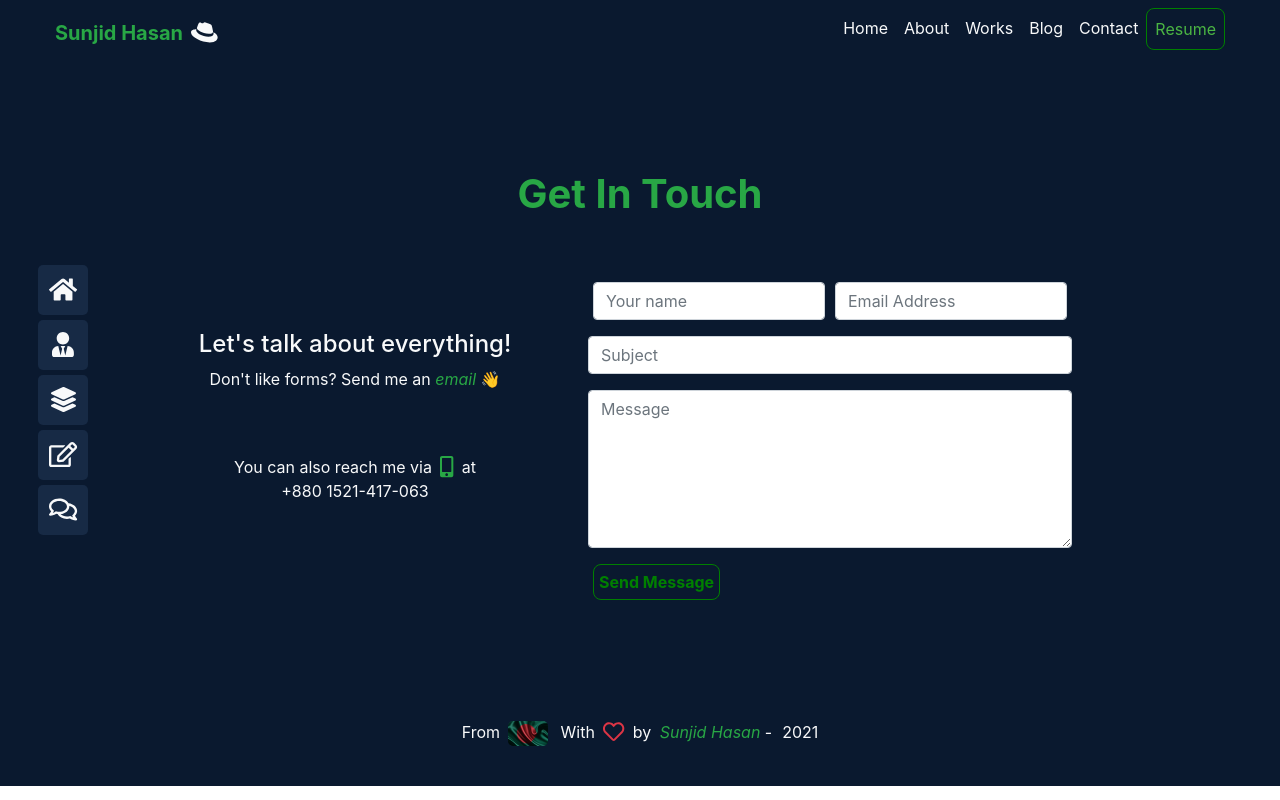
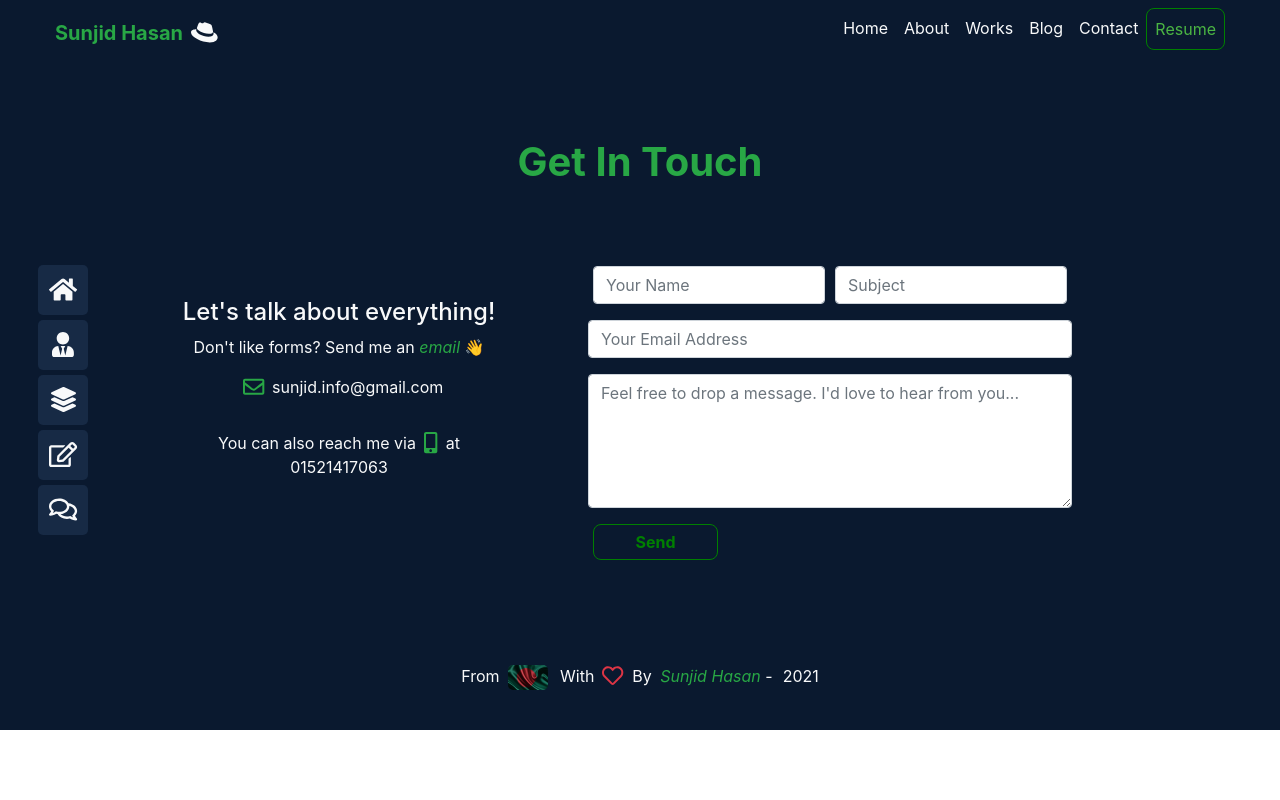
Before and after one commit to sunjid-git/sunjid-portfolio, a React (Create React App) app: page /contact in a window 1280 px wide. Built offline with nearby package versions, Linux system fonts and the light colour scheme.

Commit message:
almost near to complete

```diff
--- a/src/Components/AboutMe/AboutMe.css
+++ b/src/Components/AboutMe/AboutMe.css
@@ -1,5 +1,5 @@
 .aboutMe{
-    height: 600px;
+    height: 725px;
 }
 .sunjidImg{
     height:200px;
--- a/src/Components/AboutMe/AboutMe.js
+++ b/src/Components/AboutMe/AboutMe.js
@@ -26,8 +26,12 @@ const AboutMe = () => {
                 </a>
             </div>
 
-            <p className="textAbout">Hi, Glad to meet you... <br/> I am a self-taught front-end web developer with a Bachelor's <br/> in Computer Science and Engineering. I count myself as a continuous <br/> learner  and committed to developing myself with <br/>  trial, error and success in the way of my learning path... </p>
+
+
+
            </div>
+
+           <p className="textAbout text-center mb-5">Hi, Glad to meet you... <br/> I am a self-taught front-end web developer with a Bachelor's <br/> in Computer Science and Engineering. I count myself as a continuous <br/> learner  and committed to developing myself with <br/>  trial, error and success in the way of my learning path... </p>
 
             <div className=" d-flex justify-content-center">
                 <Link  to={`/contact`}>
--- a/src/Components/Contact/Contact.css
+++ b/src/Components/Contact/Contact.css
@@ -8,6 +8,7 @@
     border-radius: 8px;
     color: green;
     font-weight: bolder;
+    width: 125px;
 }
 .sendMessage:hover{
     background-color: green;
--- a/src/Components/Contact/Contact.js
+++ b/src/Components/Contact/Contact.js
@@ -2,10 +2,25 @@ import React from 'react';
 import './Contact.css';
 import { FontAwesomeIcon } from '@fortawesome/react-fontawesome';
 import {  faMobileAlt } from '@fortawesome/free-solid-svg-icons';
+import { faEnvelope } from '@fortawesome/free-regular-svg-icons';
+
+import emailjs from "emailjs-com";
 
 const Contact = () => {
+
+    function sendEmail(e) {
+        e.preventDefault();
+
+        emailjs.sendForm('service_ee5rduq', 'template_ifn2lde', e.target, 'user_auDCWQqpwHwe2nHdx1rCG')
+          .then((result) => {
+              console.log(result.text);
+          }, (error) => {
+              console.log(error.text);
+          });
+      }
+
     return (
-    <div className="background contact p-5">
+    <div className="background contact p-3">
     <h1 className="text-center text-success font-weight-bolder pt-5">Get In Touch</h1>
        <div className="container text-light">
         <div className="row mt-3 text-center d-flex justify-content-center">
@@ -13,33 +28,43 @@ const Contact = () => {
                 <h4>Let's talk about everything!</h4>
                 <p>Don't like forms? Send me an <i className="text-success">email</i> 👋</p>
 
-                <div className="p-5">
+                <p><FontAwesomeIcon icon={faEnvelope} className=" ml-2 mr-2 text-success fa-lg" />sunjid.info@gmail.com</p>
+
+                <div className="p-3">
                 You can also reach me via
                 <FontAwesomeIcon icon={faMobileAlt} className=" ml-2 mr-1 text-success fa-lg" />  at
-                <p>+880 1521-417-063</p>
+                <p>01521417063</p>
                 </div>
+            </div>
 
-            </div>
-            <div className="col-md-6 p-5 pb-5">
-            <form>
+            <div className="col-md-6 p-5 m-3 pb-5 pt-5">
+
+            <form className="contact-form" onSubmit={sendEmail}>
                 <div className="form-row">
+
                     <div className="col mb-3">
-                    <input type="text" className="form-control" required placeholder="Your name "/>
+                    <input type="text" name="name" placeholder="Your Name" className="form-control"/>
                     </div>
+
                     <div className="col ">
-                    <input type="email" className="form-control" required placeholder="Email Address"/>
+                    <input type="text" name="subject" placeholder="Subject" className="form-control"/>
                     </div>
+
                     <br/>
-                    <input type="text" className="form-control mb-3" required placeholder="Subject"/>
+
+                    <input type="email" name="email" placeholder="Your Email Address" className="form-control mb-3"/>
                     <br/>
-                    <textarea name="" id="" cols="25" rows="6" className="form-control" required placeholder="Message"></textarea>
+
+                    <textarea name="message" id="" cols="15" rows="5" className="form-control"  placeholder="Feel free to drop a message. I'd love to hear from you..." required ></textarea>
 
                     <div className="col-auto pt-3">
-                    <button type="submit" className="sendMessage">Send Message</button>
+                    <input type="submit" value="Send" className="sendMessage"/>
                     </div>
 
                 </div>
             </form>
+
+
             </div>
         </div>
 
--- a/src/Components/ContactMe/ContactMe.js
+++ /dev/null
@@ -1,33 +0,0 @@
-import React from 'react';
-import emailjs from "emailjs-com";
-
-const ContactMe = () => {
-
-    function sendEmail(e) {
-        e.preventDefault();
-
-    emailjs.sendForm('gmail', 'template_baebb4h', e.target, 'user_auDCWQqpwHwe2nHdx1rCG').then((result) => {
-        console.log(result.text);
-    }, (error) => {
-        console.log(error.text);
-    });
-    e.target.reset()
-    }
-
-    return (
-        <div>
-        <div className="container">
-        <form className="contact-form" onSubmit={sendEmail}>
-      <input type="text" name="name" />
-      <label>Email</label>
-      <input type="email" name="email" />
-      <label>Message</label>
-      <textarea name="message" />
-      <input type="submit" value="Send" />
-    </form>
-        </div>
-    </div>
-    );
-};
-
-export default ContactMe;
--- a/src/Components/ContactPage/ContactPage.js
+++ b/src/Components/ContactPage/ContactPage.js
@@ -1,6 +1,5 @@
 import React from 'react';
 import Contact from '../Contact/Contact';
-import ContactMe from '../ContactMe/ContactMe';
 import FixedSideBar from '../FixedSideBar/FixedSideBar';
 import Footer from '../Shared/Footer/Footer';
 import Header from '../Shared/Header/Header';
@@ -12,7 +11,6 @@ const ContactPage = () => {
         <FixedSideBar></FixedSideBar>
         <Contact></Contact>
         <Footer></Footer>
-        {/* <ContactMe></ContactMe> */}
         </>
     );
 };
--- a/src/Components/Home/Home.css
+++ b/src/Components/Home/Home.css
@@ -1,3 +1,5 @@
 .background{
     background-color: #0A192F;
+    width: 100%;
+    height: 100%;
 }
--- a/src/Components/Shared/Footer/Footer.js
+++ b/src/Components/Shared/Footer/Footer.js
@@ -10,9 +10,10 @@ const Footer = () => {
     return (
         <div className="text-center background p-4 footer">
             <p className="text-light">From<img className="bd ml-2 mr-2" src={bd} alt=""/> With
-            <FontAwesomeIcon icon={faHeart} className=" text-danger fa-lg ml-2 mr-1" /> by
+            <FontAwesomeIcon icon={faHeart} className=" text-danger fa-lg ml-2 mr-1" /> By
              <i className="text-success ml-1"> Sunjid Hasan</i> -
-            <strong className="footerSpace"></strong>{(new Date()).getFullYear()}</p>
+            <strong className="footerSpace"></strong>{(new Date()).getFullYear()}
+            </p>
 
         </div>
     );
--- a/src/Components/Works/Works.js
+++ b/src/Components/Works/Works.js
@@ -69,24 +69,25 @@ const Works = () => {
                     </div>
                 </div>
 
+
+
                 <div className="col-md-4 d-flex justify-content-center">
                 <div className="projectCard mb-5">
-                        <img className="serviceImg" src={p3} alt=""/>
-                        <h5 className="text-center text-success p-3">Hotel Adriano</h5>
+                    <img className="serviceImg" src={p6} alt=""/>
+                    <h5 className="text-center text-success p-3">My Portfolio website</h5>
 
-                        <p className="p-2 text-center projectDesc">Static restaurant website design with relevent product items and with some detailed information. It was designed to get a clear concept of basic web development.</p>
+                    <p className="p-2 text-center projectDesc">This is my personal portfolio website with minimalistic design implementation. Kept it simple and smooth. Includes several sections on focusing my works and many more things. It gets regular update. </p>
 
                     <div className="text-center text-light pb-4">
-                    <FontAwesomeIcon icon={faHtml5} className="ml-1 mr-1 fa-lg"/>
-                    <FontAwesomeIcon icon={faCss3Alt} className="ml-1 mr-1 fa-lg"/>
+                    <FontAwesomeIcon icon={faReact} className=" ml-1 mr-1 fa-lg"/>
                     <FontAwesomeIcon icon={faBootstrap} className="ml-1 mr-1 fa-lg"/>
                     <FontAwesomeIcon icon={faGithub} className="ml-1 mr-1 fa-lg"/>
                     </div>
 
                     <div className="text-center">
-                        <a href="https://github.com/sunjid-git/Hotel-Adriano-Porco-Rosso/" rel="noopener noreferrer" target="blank" ><FontAwesomeIcon icon={faGithub} className="text-success mr-5 fa-lg"/></a>
+                    <a href="https://github.com/sunjid-git/sunjid-portfolio-website" rel="noopener noreferrer" target="blank" ><FontAwesomeIcon icon={faGithub} className="text-success mr-5 fa-lg"/></a>
 
-                        <a href="https://sunjid-git.github.io/Hotel-Adriano-Porco-Rosso/" rel="noopener noreferrer" target="blank" >
+                    <a href="https://sunjid-hasan.web.app/" rel="noopener noreferrer" target="blank" >
                     <FontAwesomeIcon icon={faGlobe} className=" text-success ml-5 fa-lg"/></a>
                     </div>
 
@@ -141,24 +142,24 @@ const Works = () => {
 
                     </div>
                 </div>
-
                 <div className="col-md-4 d-flex justify-content-center">
                     <div className="projectCard mb-5">
-                    <img className="serviceImg" src={p6} alt=""/>
-                    <h5 className="text-center text-success p-3">Portfolio website</h5>
+                        <img className="serviceImg" src={p3} alt=""/>
+                        <h5 className="text-center text-success p-3">Hotel Adriano</h5>
 
-                    <p className="p-2 text-center projectDesc">This is my personal portfolio website with minimalistic design implementation. Kept it simple and smooth. Includes several sections on focusing my projects, skills and educational background. </p>
+                        <p className="p-2 text-center projectDesc">Static restaurant website design with relevent product items and with some detailed information. It was designed to get a clear concept of basic web development.</p>
 
                     <div className="text-center text-light pb-4">
-                    <FontAwesomeIcon icon={faReact} className=" ml-1 mr-1 fa-lg"/>
+                    <FontAwesomeIcon icon={faHtml5} className="ml-1 mr-1 fa-lg"/>
+                    <FontAwesomeIcon icon={faCss3Alt} className="ml-1 mr-1 fa-lg"/>
                     <FontAwesomeIcon icon={faBootstrap} className="ml-1 mr-1 fa-lg"/>
                     <FontAwesomeIcon icon={faGithub} className="ml-1 mr-1 fa-lg"/>
                     </div>
 
                          <div className="text-center">
-                    <a href="https://sunjid-hasan.web.app/" rel="noopener noreferrer" target="blank" ><FontAwesomeIcon icon={faGithub} className="text-success mr-5 fa-lg"/></a>
+                        <a href="https://github.com/sunjid-git/Hotel-Adriano-Porco-Rosso/" rel="noopener noreferrer" target="blank" ><FontAwesomeIcon icon={faGithub} className="text-success mr-5 fa-lg"/></a>
 
-                    <a href="https://github.com/sunjid-git/sunjid-portfolio-website" rel="noopener noreferrer" target="blank" >
+                        <a href="https://sunjid-git.github.io/Hotel-Adriano-Porco-Rosso/" rel="noopener noreferrer" target="blank" >
                         <FontAwesomeIcon icon={faGlobe} className=" text-success ml-5 fa-lg"/></a>
                         </div>
 
```
Also changed, not shown: firebase.json (deleted), src/Components/ContactMe/ContactMe.css (deleted), 2 other files (tests, documents, lock files or other folders). Lines whose indentation alone changed are shown as unchanged.
